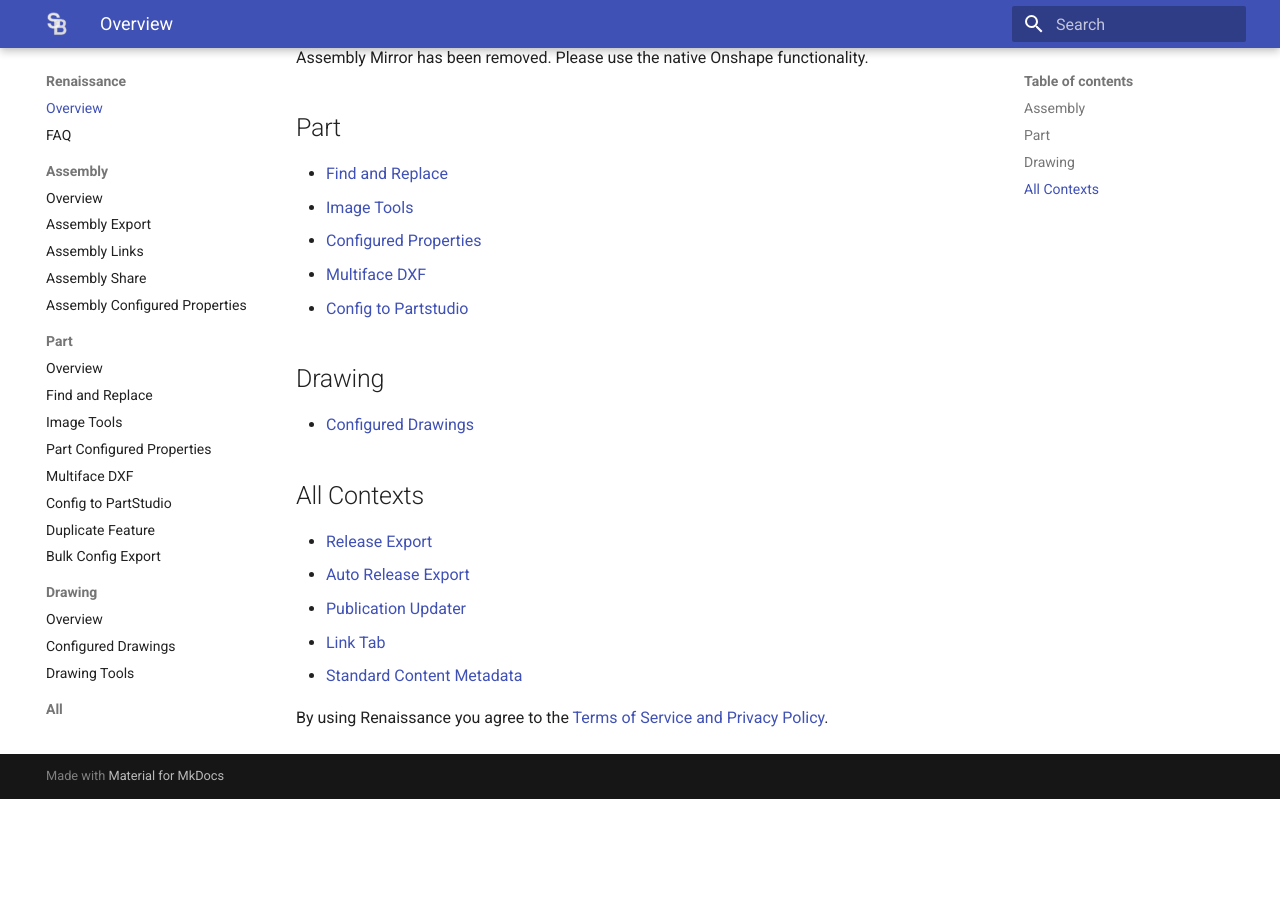
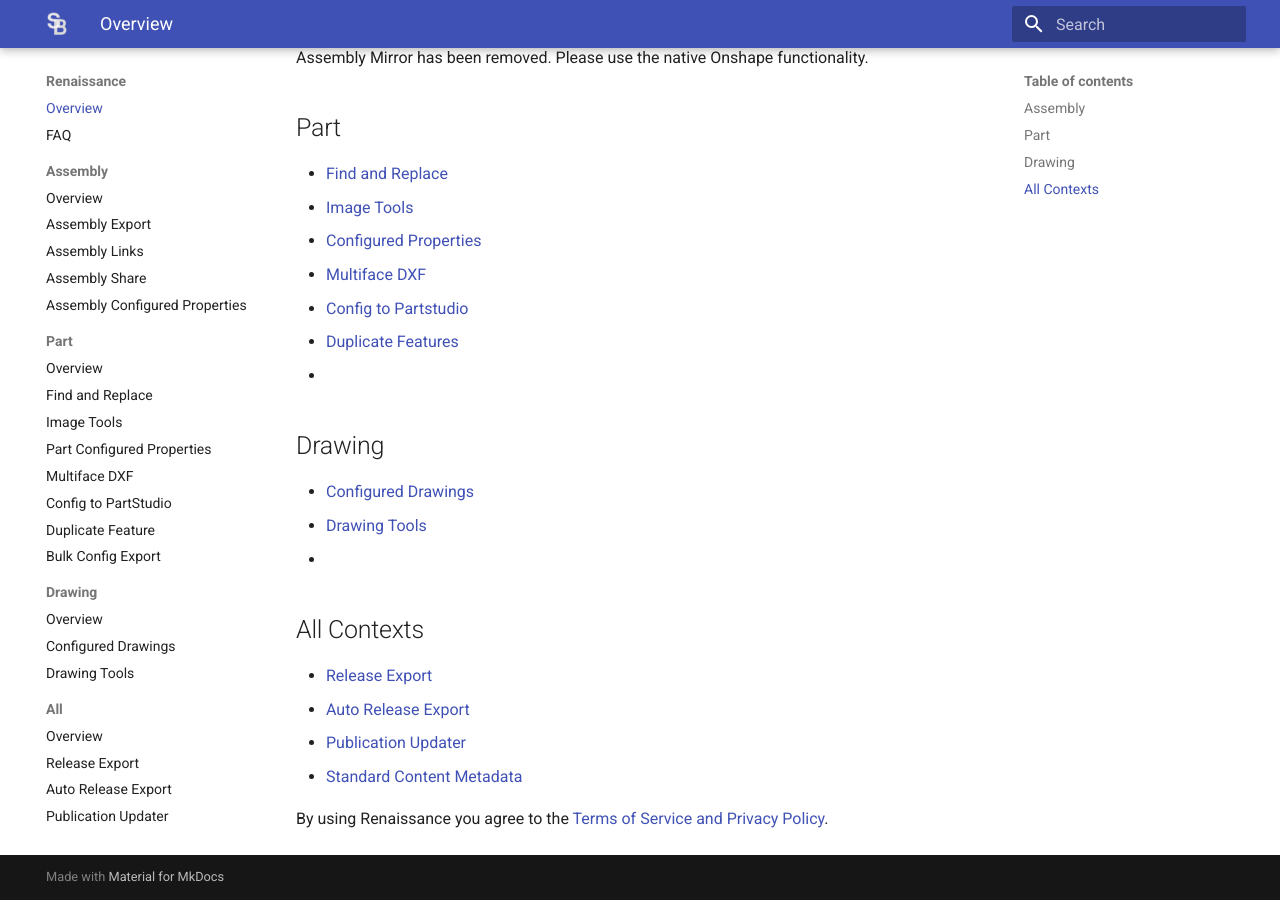
Before and after one commit to SmartBenchSoftware/Documentation, an MkDocs documentation site: the page built from docs/renaissance/index.md, in a window 1280 px wide and 900 px high, scrolled down 836 px. Built offline with MkDocs 1.6.1 and Material for MkDocs 9.7.7, drawn with Linux system fonts in a browser that asks for light colours; before the commit the page ends 1635 px from its top, so only the background shows below that.

Commit message:
Fix links and update file names in index.md
Updated links for assembly and part sections, corrected file names, and added duplicate features.

```diff
--- a/docs/renaissance/index.md
+++ b/docs/renaissance/index.md
@@ -12,7 +12,7 @@
 
 - [Assembly Export](assembly/assembly-export.md)
 - [Assembly Links](assembly/assembly-links.md)
-- [Component Share](assembly/component-share.md)
+- [Component Share](assembly/assembly-share.md)
 - [Configured Properties](assembly/configured-properties.md)
 
 Assembly Mirror has been removed. Please use the native Onshape functionality.
@@ -20,21 +20,22 @@
 ## Part
 
 - [Find and Replace](part/find-and-replace.md)
-- [Image Tools](part/image-cube.md)
+- [Image Tools](part/image-tools.md)
 - [Configured Properties](part/configured-properties.md)
 - [Multiface DXF](part/multiface-dxf.md)
-- [Config to Partstudio](part/lock-configuration.md)
-
+- [Config to Partstudio](part/config-to-partstudio.md)
+- [Duplicate Features](part/duplicate-feature.md)
+-
 ## Drawing
 
 - [Configured Drawings](drawing/configured-drawings.md)
-
+- [Drawing Tools](drawing/drawing-tools.md)
+-
 ## All Contexts
 
 - [Release Export](all/release-export.md)
-- [Auto Release Export](all/release-package-automation.md)
+- [Auto Release Export](all/auto-release-export.md)
 - [Publication Updater](all/publication-updater.md)
-- [Link Tab](all/link-tab.md)
 - [Standard Content Metadata](all/standard-content-metadata.md)
 
 By using Renaissance you agree to the [Terms of Service and Privacy Policy](https://www.smartbenchsoftware.com/privacy-and-tos).
```
